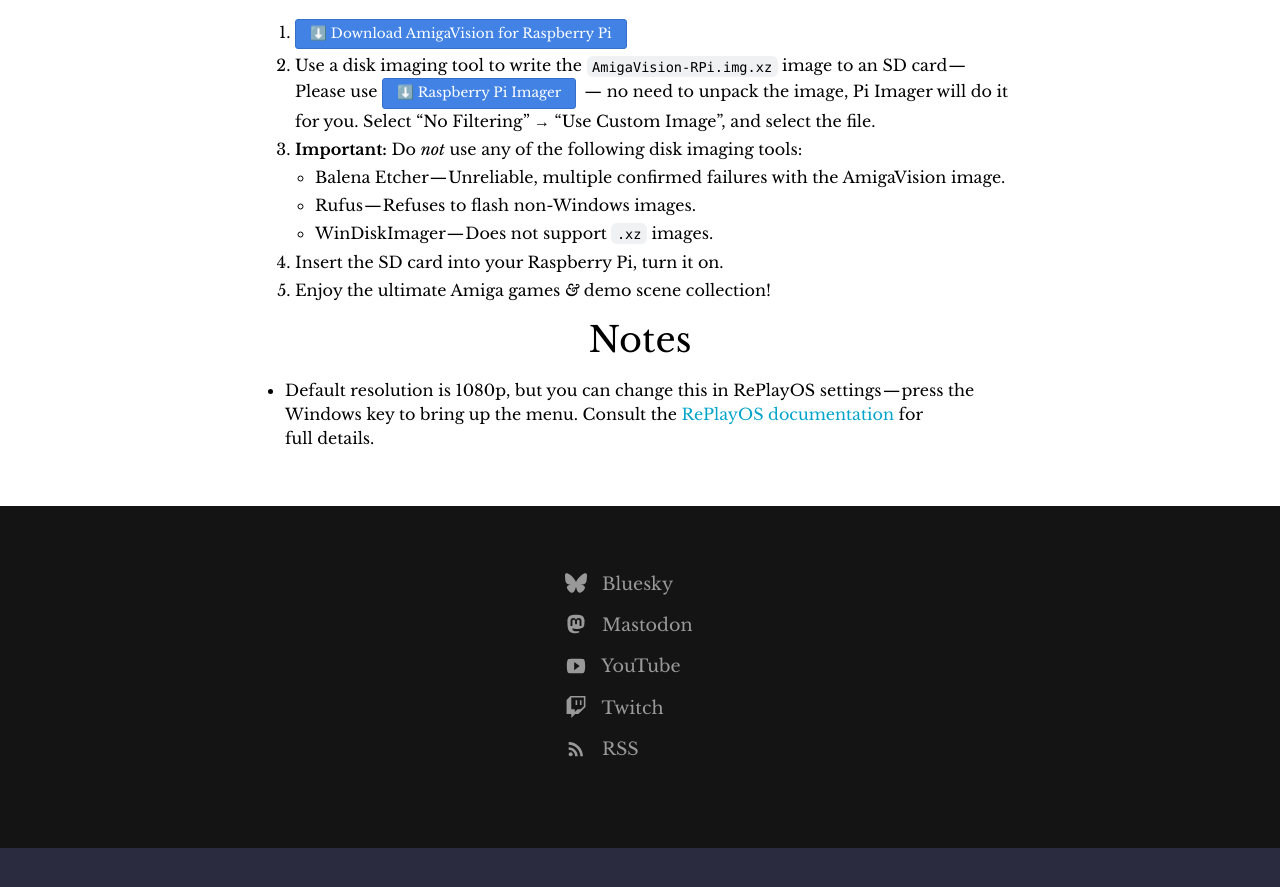
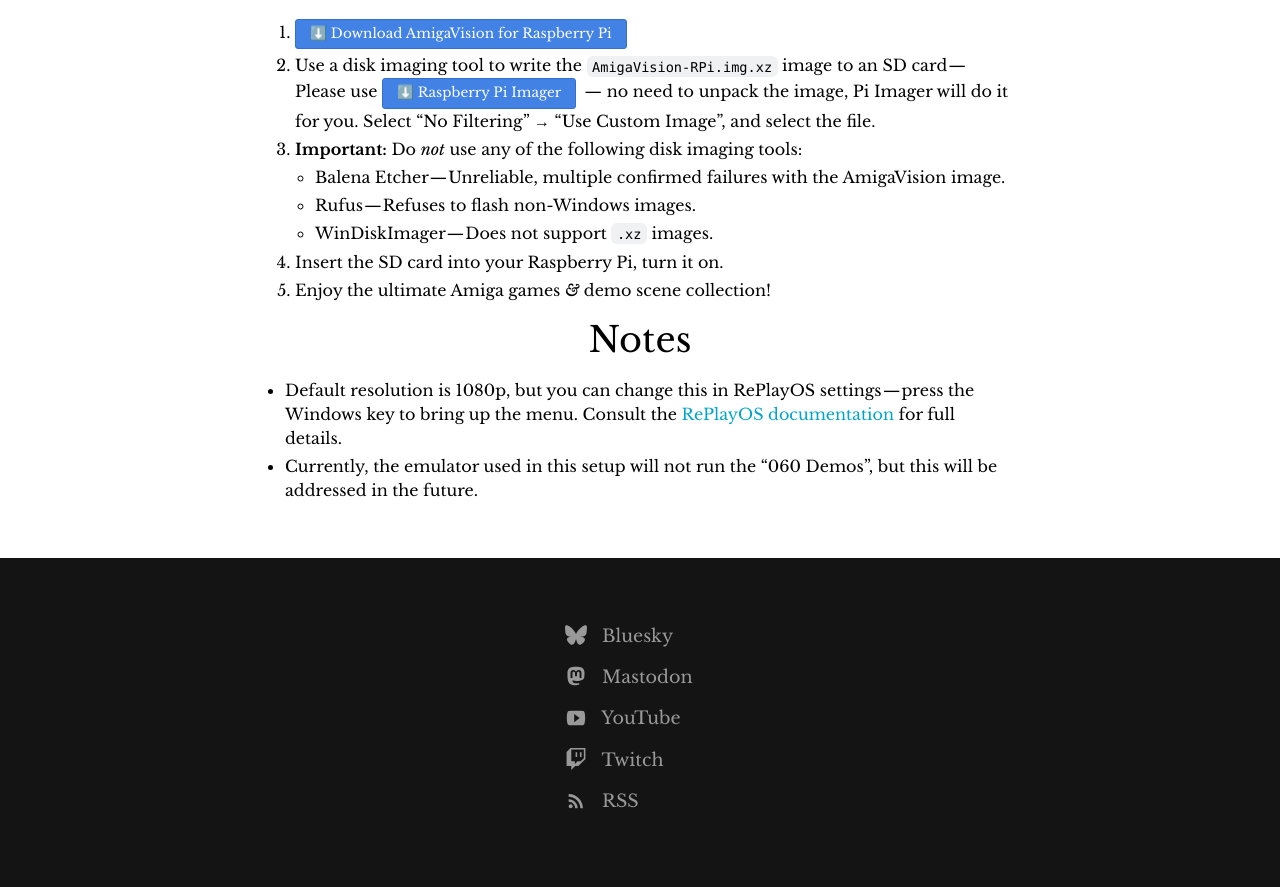
Before and after one commit to amigavision/amigavision.github.io, a Jekyll site: the page built from download/pi.html, in a window 1280 px wide and 900 px high, scrolled down 616 px. Shown: the top 887 px of the window. Built offline with Jekyll 4.4.1, drawn with Linux system fonts in a browser that asks for light colours; before the commit the page ends 1464 px from its top, so only the background shows below that.

Commit message:
Add note about Pi not supporting 060

```diff
--- a/download/pi.html
+++ b/download/pi.html
@@ -32,7 +32,8 @@
 
     <h2>Notes</h2>
     <ul>
-      <li>Default resolution is 1080p, but you can change this in RePlayOS settings — press the Windows key to bring up the menu. Consult the <a href="https://www.replayos.com/videobasic/">RePlayOS documentation</a> for full details.</li>
+      <li>Default resolution is 1080p, but you can change this in RePlayOS settings — press the Windows key to bring up the menu. Consult the <a href="https://www.replayos.com/videobasic/">RePlayOS documentation</a> for full details.
+      <li>Currently, the emulator used in this setup will not run the “060 Demos”, but this will be addressed in the future.
     </ul>
   </div>
 </section>
```
